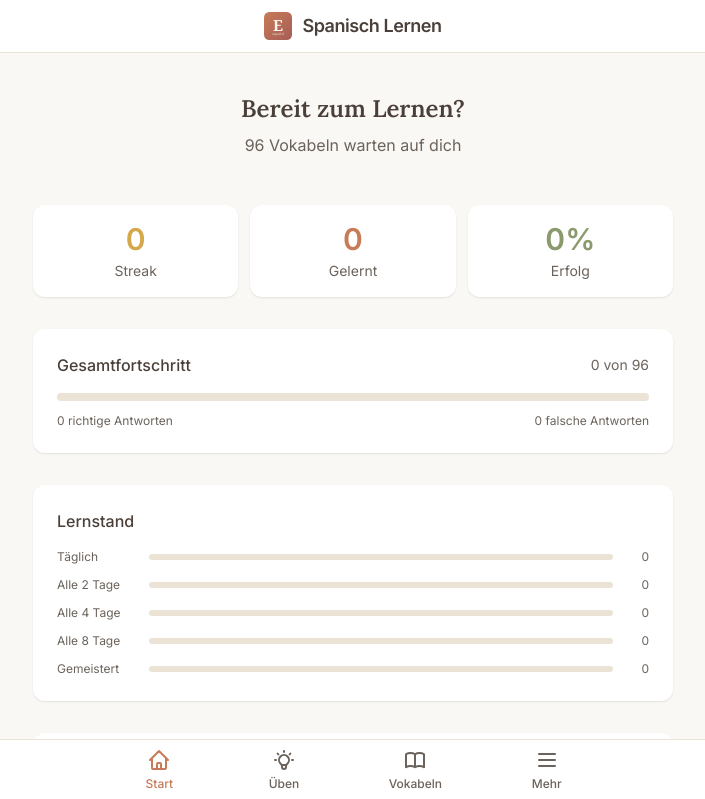
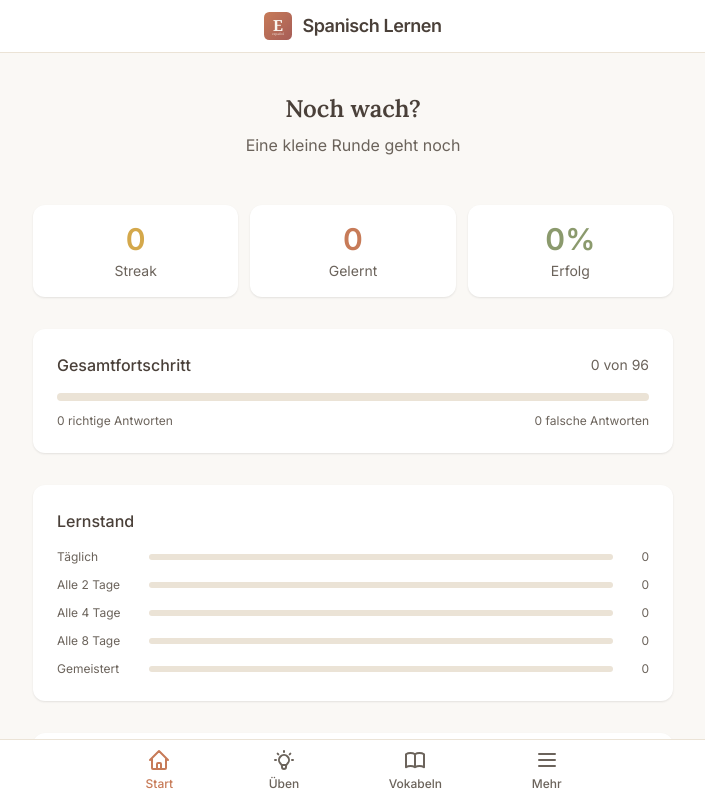
Before and after one commit to mxzinke/spanisch-lernen, a Preact app: page / in a window 1280 px wide. Shown: the top 799 px of the page, without its empty margins (287-992 px from the left). Built offline with nearby package versions, Linux system fonts and the light colour scheme.

Commit message:
fix: improve startup message

```diff
--- a/src/components/Dashboard.tsx
+++ b/src/components/Dashboard.tsx
@@ -1,5 +1,92 @@
 import { useProgress } from '../hooks/useProgress'
 import { allWords, categories } from '../data/vocabulary'
+
+// Motivierende Sprüche nach Tageszeit und Zustand
+const motivationalMessages = {
+  morning: {
+    // 5:00 - 11:59
+    notPracticed: [
+      { title: '¡Buenos días!', subtitle: 'Starte deinen Tag mit Spanisch' },
+      { title: 'Guten Morgen!', subtitle: 'Morgens lernt es sich am besten' },
+      { title: 'Frisch ans Werk!', subtitle: 'Ein paar Vokabeln zum Wachwerden?' },
+      { title: '¡Arriba!', subtitle: 'Der frühe Vogel lernt Spanisch' },
+      { title: 'Bereit für heute?', subtitle: 'Starte entspannt in den Tag' },
+    ],
+    practiced: [
+      { title: '¡Excelente!', subtitle: 'Toll gestartet - der Tag kann kommen!' },
+      { title: 'Früh geübt!', subtitle: 'Du hast den Tag produktiv begonnen' },
+      { title: '¡Muy bien!', subtitle: 'Morgens gleich erledigt - super!' },
+    ],
+  },
+  afternoon: {
+    // 12:00 - 17:59
+    notPracticed: [
+      { title: '¡Buenas tardes!', subtitle: 'Zeit für eine Lernpause?' },
+      { title: 'Kurze Pause?', subtitle: 'Ideal für ein paar Vokabeln' },
+      { title: 'Halbzeit!', subtitle: 'Gönn dir eine Spanisch-Session' },
+      { title: '¡Vamos!', subtitle: 'Der Nachmittag ist noch jung' },
+      { title: 'Lust auf Spanisch?', subtitle: 'Kleine Pausen, große Fortschritte' },
+    ],
+    practiced: [
+      { title: 'Gut gemacht!', subtitle: 'Heute schon fleißig gewesen' },
+      { title: '¡Perfecto!', subtitle: 'Du bleibst am Ball' },
+      { title: 'Weiter so!', subtitle: 'Dein Einsatz zahlt sich aus' },
+    ],
+  },
+  evening: {
+    // 18:00 - 21:59
+    notPracticed: [
+      { title: '¡Buenas noches!', subtitle: 'Noch Zeit für eine Runde?' },
+      { title: 'Feierabend-Lernen?', subtitle: 'Entspannt den Tag ausklingen lassen' },
+      { title: 'Noch nicht geübt?', subtitle: 'Der Abend ist perfekt dafür' },
+      { title: '¡Hola!', subtitle: 'Ein paar Minuten vor dem Entspannen?' },
+      { title: 'Guten Abend!', subtitle: 'Abends prägt sich vieles besser ein' },
+    ],
+    practiced: [
+      { title: '¡Fantástico!', subtitle: 'Du hast heute alles gegeben' },
+      { title: 'Geschafft!', subtitle: 'Genieß deinen Feierabend' },
+      { title: '¡Bravo!', subtitle: 'Morgen geht es weiter' },
+    ],
+  },
+  night: {
+    // 22:00 - 4:59
+    notPracticed: [
+      { title: 'Noch wach?', subtitle: 'Eine kleine Runde geht noch' },
+      { title: 'Nachtschicht?', subtitle: 'Auch spät lernt es sich gut' },
+      { title: '¡Hola, buhó!', subtitle: 'Für Nachteulen ist es nie zu spät' },
+    ],
+    practiced: [
+      { title: 'Gut gemacht!', subtitle: 'Ab ins Bett - du hast es verdient' },
+      { title: '¡Dulces sueños!', subtitle: 'Im Schlaf festigt sich das Gelernte' },
+      { title: 'Schlaf gut!', subtitle: 'Morgen wartet neues Wissen' },
+    ],
+  },
+}
+
+type TimeOfDay = 'morning' | 'afternoon' | 'evening' | 'night'
+
+function getTimeOfDay(): TimeOfDay {
+  const hour = new Date().getHours()
+  if (hour >= 5 && hour < 12) return 'morning'
+  if (hour >= 12 && hour < 18) return 'afternoon'
+  if (hour >= 18 && hour < 22) return 'evening'
+  return 'night'
+}
+
+// Wählt einen Spruch basierend auf Tageszeit und Datum
+function getDailyMessage(practiced: boolean): { title: string; subtitle: string } {
+  const timeOfDay = getTimeOfDay()
+  const messages = practiced
+    ? motivationalMessages[timeOfDay].practiced
+    : motivationalMessages[timeOfDay].notPracticed
+
+  const today = new Date()
+  const dayOfYear = Math.floor(
+    (today.getTime() - new Date(today.getFullYear(), 0, 0).getTime()) / (1000 * 60 * 60 * 24)
+  )
+  const index = dayOfYear % messages.length
+  return messages[index]
+}
 
 export function Dashboard() {
   const { progress, getStats, getWordsForReview } = useProgress()
@@ -23,20 +110,21 @@ export function Dashboard() {
       ? Math.round((stats.totalCorrect / (stats.totalCorrect + stats.totalWrong)) * 100)
       : 0
 
+  const dailyMessage = getDailyMessage(practicedToday)
+
+  // Untertitel: Bei nicht geübt zeigen wir Vokabel-Anzahl wenn vorhanden, sonst den motivierenden Spruch
+  const subtitle = practicedToday
+    ? dailyMessage.subtitle
+    : dailyMessage.subtitle
+
   return (
     <div class="space-y-8">
       {/* Welcome section - simple and warm */}
       <section class="text-center py-4">
         <h2 class="text-2xl font-semibold font-serif text-warm-brown mb-2">
-          {practicedToday ? 'Gut gemacht heute!' : 'Bereit zum Lernen?'}
+          {dailyMessage.title}
         </h2>
-        <p class="text-warm-gray">
-          {practicedToday
-            ? 'Du hast heute schon geübt. Weiter so!'
-            : wordsForReview > 0
-              ? `${wordsForReview} Vokabeln warten auf dich`
-              : 'Starte mit einer neuen Übung'}
-        </p>
+        <p class="text-warm-gray">{subtitle}</p>
       </section>
 
       {/* Main stats - clean grid */}
```
